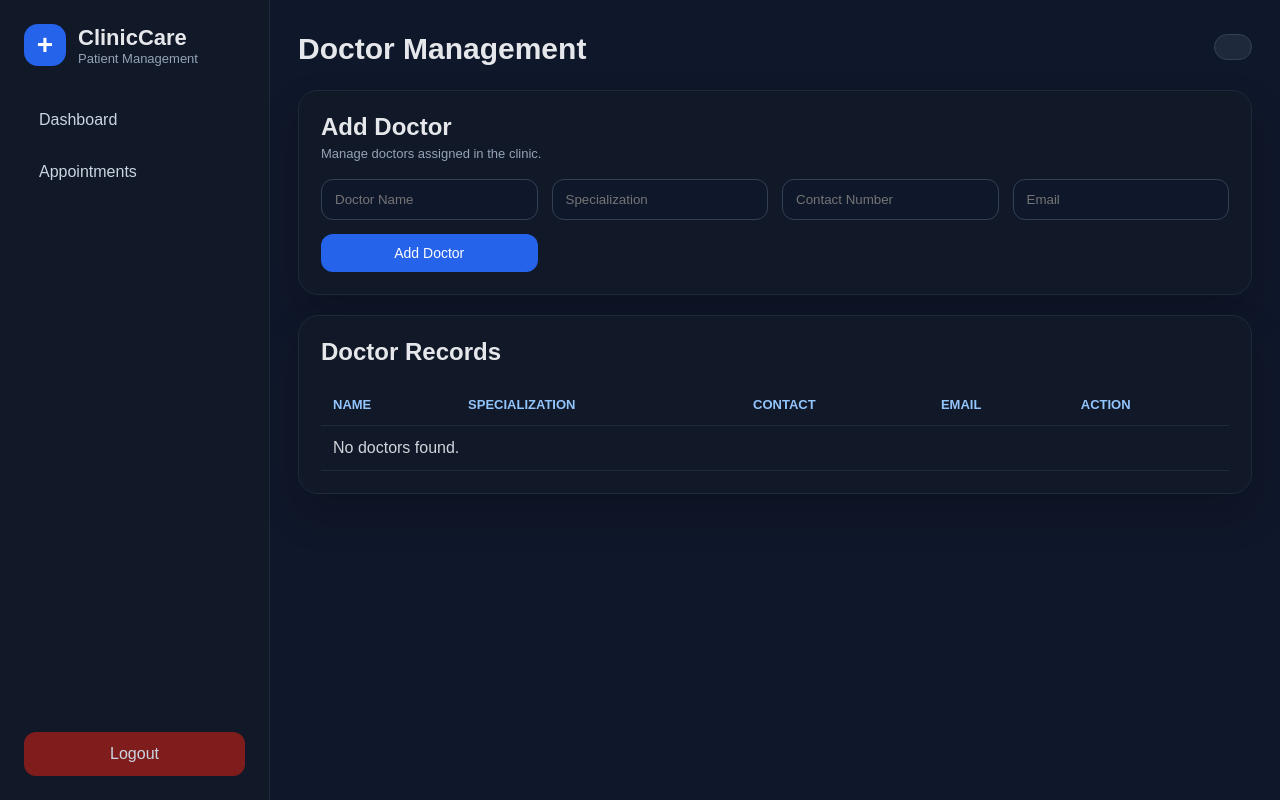
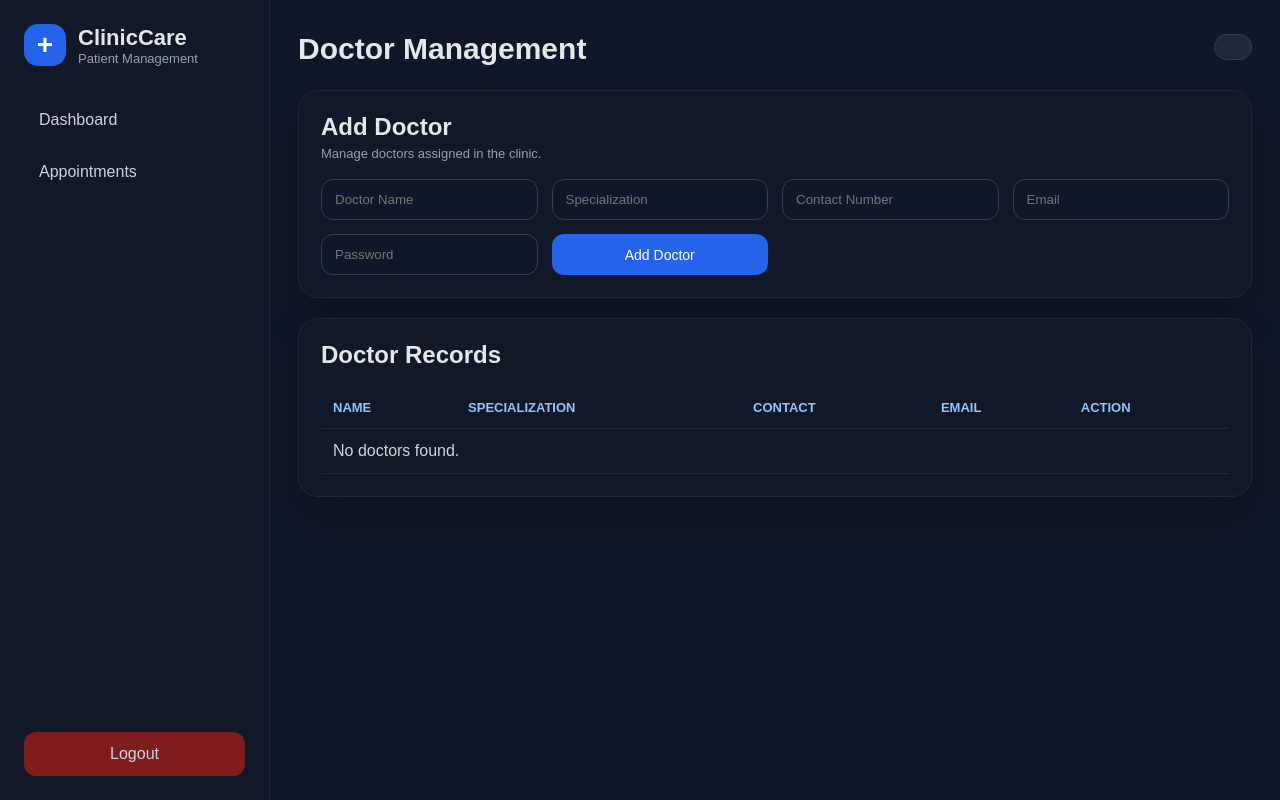
Before and after one commit to Ineeddatasets/Clinic-Patient-Management-System, a Flask app: template clinic_patient_management_system/templates/doctors.html in a window 1280 px wide. Run offline with Flask 3, Linux system fonts and the light colour scheme; the template is opened without the code that fills it, so the values that code supplies are empty.

Commit message:
Add files via upload

```diff
--- a/clinic_patient_management_system/templates/doctors.html
+++ b/clinic_patient_management_system/templates/doctors.html
@@ -4,12 +4,13 @@
 <section class="panel">
     <div class="panel-header"><h2>Add Doctor</h2><p>Manage doctors assigned in the clinic.</p></div>
     <form method="POST" action="{{ url_for('add_doctor') }}" class="form-grid four">
-        <input name="full_name" placeholder="Doctor Name" required>
-        <input name="specialization" placeholder="Specialization">
-        <input name="contact_number" placeholder="Contact Number">
-        <input type="email" name="email" placeholder="Email">
-        <button class="btn primary">Add Doctor</button>
-    </form>
+    <input name="full_name" placeholder="Doctor Name" required>
+    <input name="specialization" placeholder="Specialization">
+    <input name="contact_number" placeholder="Contact Number">
+    <input type="email" name="email" placeholder="Email" required>
+    <input type="password" name="password" placeholder="Password" required>
+    <button class="btn primary">Add Doctor</button>
+</form>
 </section>
 <section class="panel">
     <div class="panel-header"><h2>Doctor Records</h2></div>
--- a/clinic_patient_management_system/templates/users.html
+++ b/clinic_patient_management_system/templates/users.html
@@ -19,7 +19,7 @@
         <input name="contact_number" class="doctor-field" placeholder="Contact Number for Doctor">
         <button class="btn primary">Create Account</button>
     </form>
-    <p class="muted small-note">For a new doctor, choose <strong>Doctor</strong> as the role. The system will automatically create that doctor’s own profile and connect it to the login account.</p>
+    <p class="muted small-note"></p>
 </section>
 <section class="panel">
     <div class="panel-header">
```
